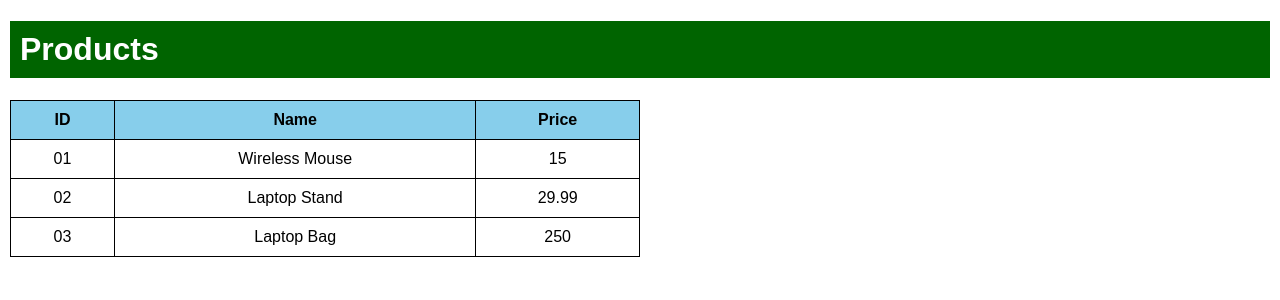
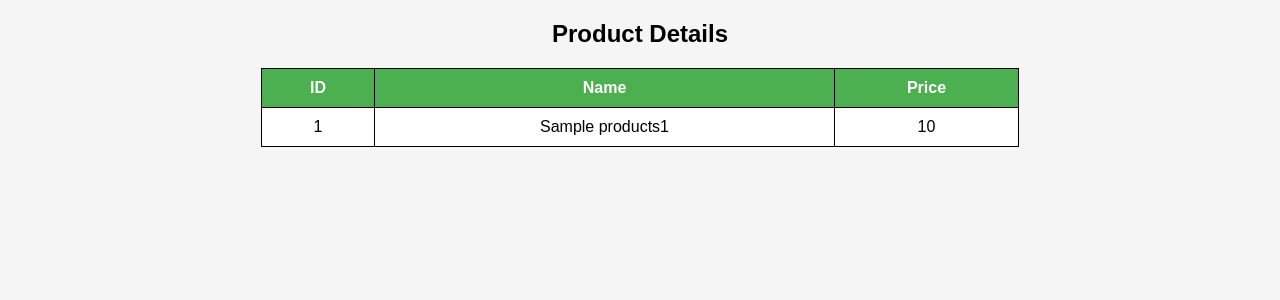
Before and after one commit to bhoomikaa76-lgtm/myapp, a Flask app: page / in a window 1280 px wide. Shown: the top 300 px of the page. Run offline with Flask 3, Linux system fonts and the light colour scheme; tables that the repository leaves empty or names only in its code hold one stand-in row (values such as "Sample post").

Commit message:
Updated Flask app and index page

```diff
--- a/app.py
+++ b/app.py
@@ -1,10 +1,36 @@
+import mysql.connector
 from flask import Flask, render_template
-
 app = Flask(__name__)
 
-@app.route('/')
+def get_products1():
+    conn = mysql.connector.connect(
+        host="localhost",
+        user="root",
+        password="2005",   # Replace with your MySQL password
+        database="product"          # Your database name
+    )
+
+
+    cur = conn.cursor(dictionary=True)
+
+    cur.execute("SELECT id, name, price FROM products1")
+
+    # Step 13: Fetch All Rows
+    rows = cur.fetchall()
+
+    # Step 14: Close Cursor and Connection
+    cur.close()
+    conn.close()
+
+    # Step 15: Return the Data
+    return rows
+
+# Step 16: Create Home Route
+@app.route("/")
+
 def home():
-    return render_template('index.html')
+
+    return render_template("index.html", products1=get_products1())
 
 if __name__ == "__main__":
     app.run(debug=True)
--- a/templates/index.html
+++ b/templates/index.html
@@ -1,74 +1,66 @@
 <!DOCTYPE html>
 <html>
+
 <head>
-    <title>Products</title>
+    <title>Product List</title>
 
     <style>
-        body {
-            font-family: Arial, sans-serif;
-            background-color: white;
-            margin: 10px;
+
+        body{
+            font-family: Arial;
+            background:#f5f5f5;
         }
 
-        h1 {
-            background-color: darkgreen;
-            color: white;
-            padding: 10px;
+        h2{
+            text-align:center;
         }
 
-        table {
-            width: 50%;
-            border-collapse: collapse;
-            border: 1px solid black;
-
+        table{
+            width:60%;
+            margin:auto;
+            border-collapse:collapse;
+            background:white;
         }
 
-        th, td {
-            border: 1px solid black;
-            padding: 10px;
-            text-align: center;
+        th,td{
+            border:1px solid black;
+            padding:10px;
+            text-align:center;
         }
 
-        th {
-            background-color: skyblue;
+        th{
+            background:#4CAF50;
+            color:white;
         }
 
-        tr:hover {
-            background-color: lightyellow;
-        }
     </style>
+
 </head>
 
 <body>
 
-    <h1><bold>Products</bold></h1>
+<h2>Product Details</h2>
 
-    <table id="data">
+<table>
+
 <tr>
     <th>ID</th>
     <th>Name</th>
     <th>Price</th>
 </tr>
 
+{% for p in products1 %}
+
 <tr>
-            <td>01</td>
-            <td>Wireless Mouse</td>
-            <td>15</td>
+    <td>{{ p.id }}</td>
+    <td>{{ p.name }}</td>
+    <td>{{ p.price }}</td>
 </tr>
 
-        <tr>
-            <td>02</td>
-            <td>Laptop Stand</td>
-            <td>29.99</td>
-        </tr>
-
-        <tr>
-            <td>03</td>
-            <td>Laptop Bag</td>
-            <td>250</td>
-        </tr>
+{% endfor %}
 
 </table>
 
 </body>
+
 </html>
```
Lines whose indentation alone changed are shown as unchanged.
